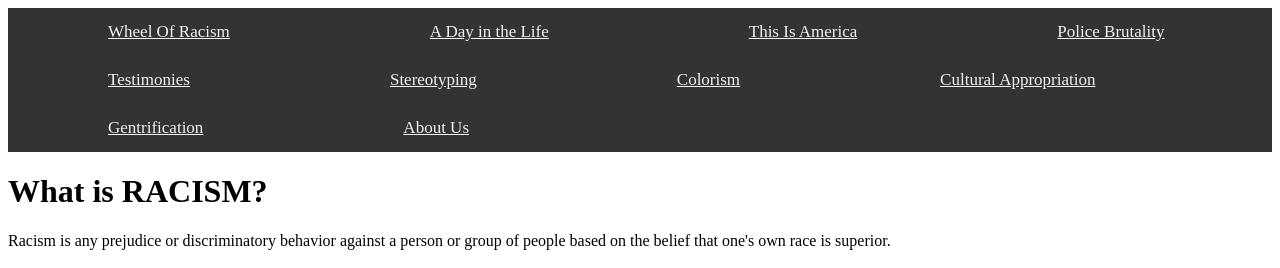
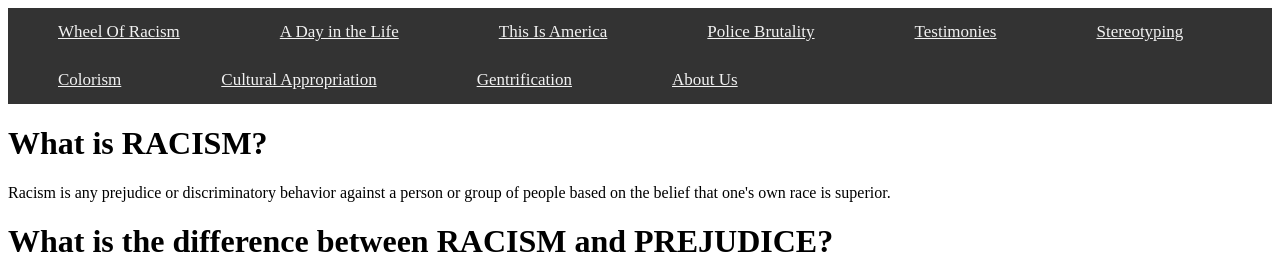
Before and after one commit to racismfordummies/racismfordummies, a plain HTML site: page index.html in a window 1280 px wide. Shown: the top 268 px of the page. Drawn offline with Linux system fonts and the light colour scheme.

Commit message:
Update index.html

```diff
--- a/index.html
+++ b/index.html
@@ -12,7 +12,7 @@
         float: left;
         color: #f2f2f2;
         text-align: center;
-        padding: 14px 100px;
+        padding: 14px 50px;
         test-decoration: none;
         font-size: 17px;
       }
```
